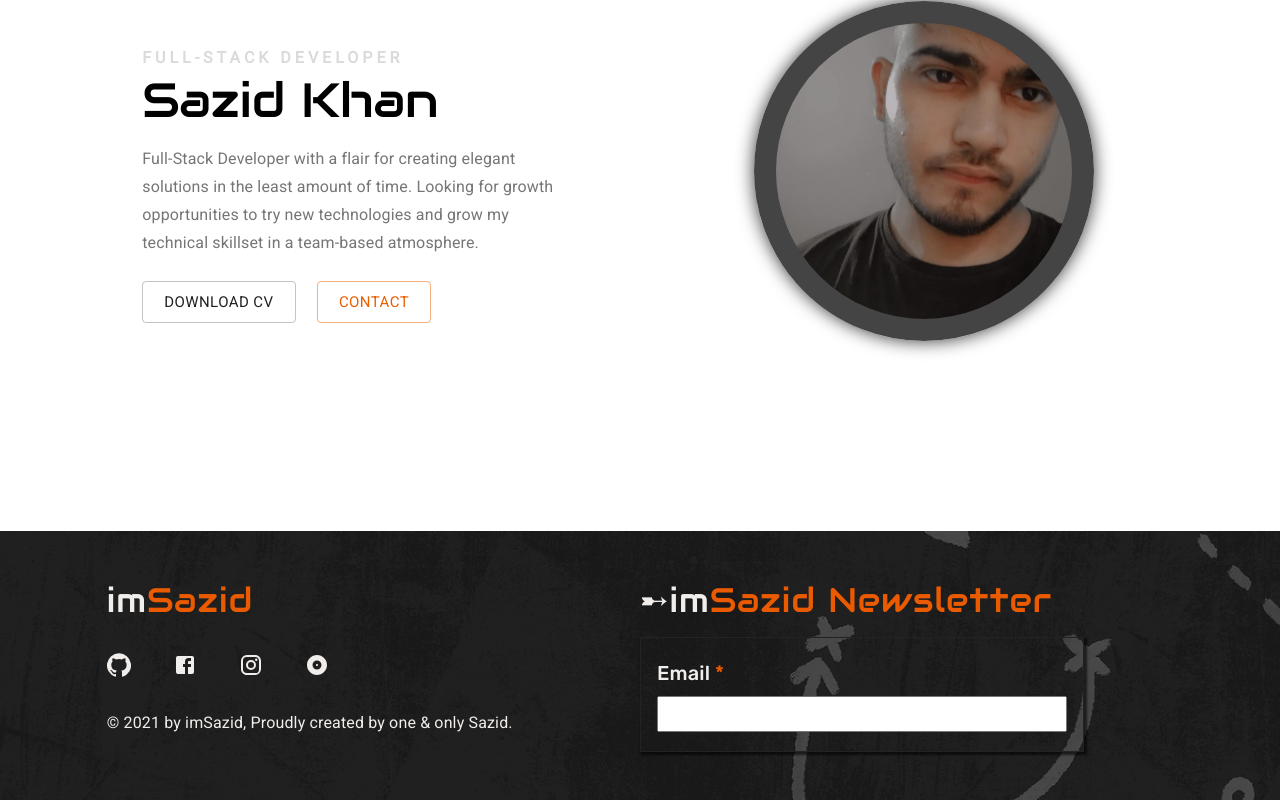
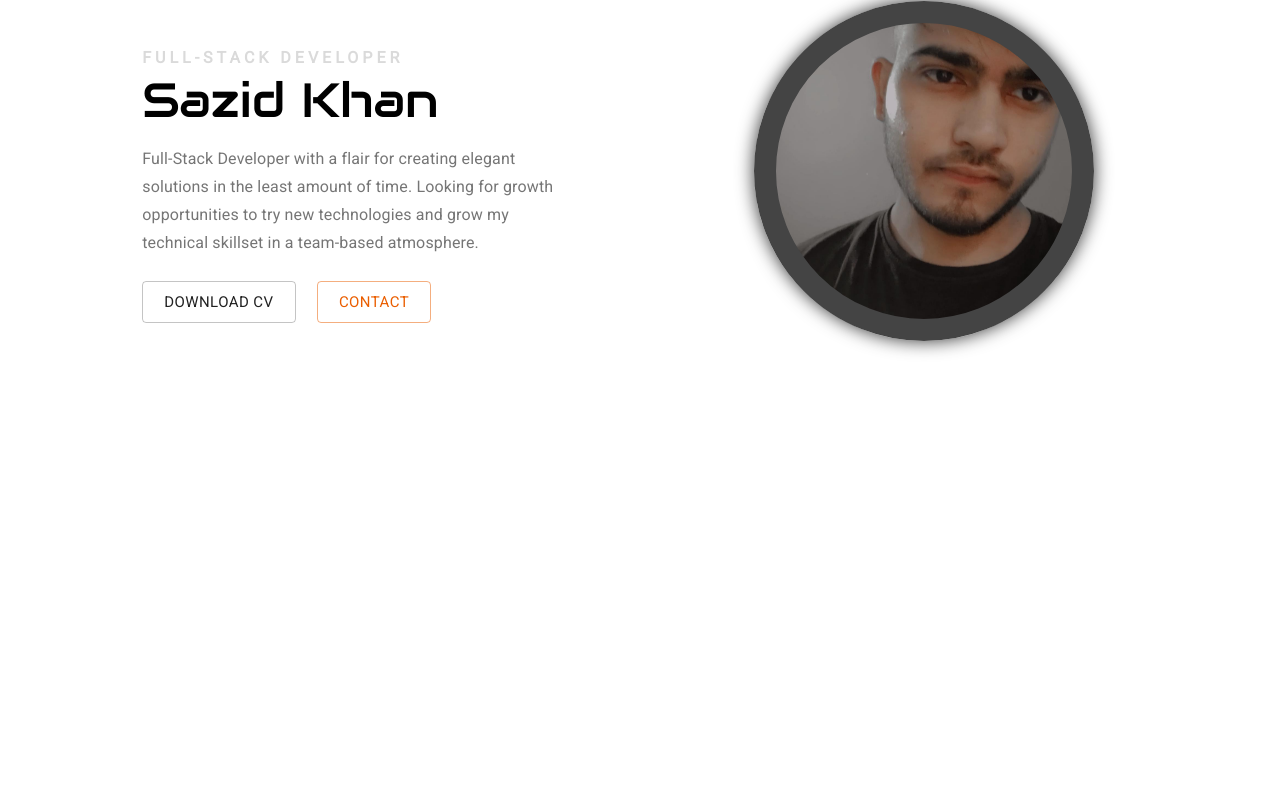
Before and after one commit to sazid7046/imsazid, a React (Create React App) app: page / in a window 1280 px wide. Shown: the part 253-1053 px from the top of the page. After the commit the page ends 800 px from the top, so only its background shows below. Built offline with nearby package versions, Linux system fonts and the light colour scheme; no server answers.

Commit message:
footer delete

```diff
--- a/src/Home/Home.js
+++ b/src/Home/Home.js
@@ -1,14 +1,11 @@
 import React from 'react'
 import Hero from './Hero';
-import Footer from '../components/ui/Footer';
 
 function Home() {
   return (
     <React.Fragment>
       <Hero/>
-      <Footer/>
     </React.Fragment>
   )
 }
-
 export default Home
```
